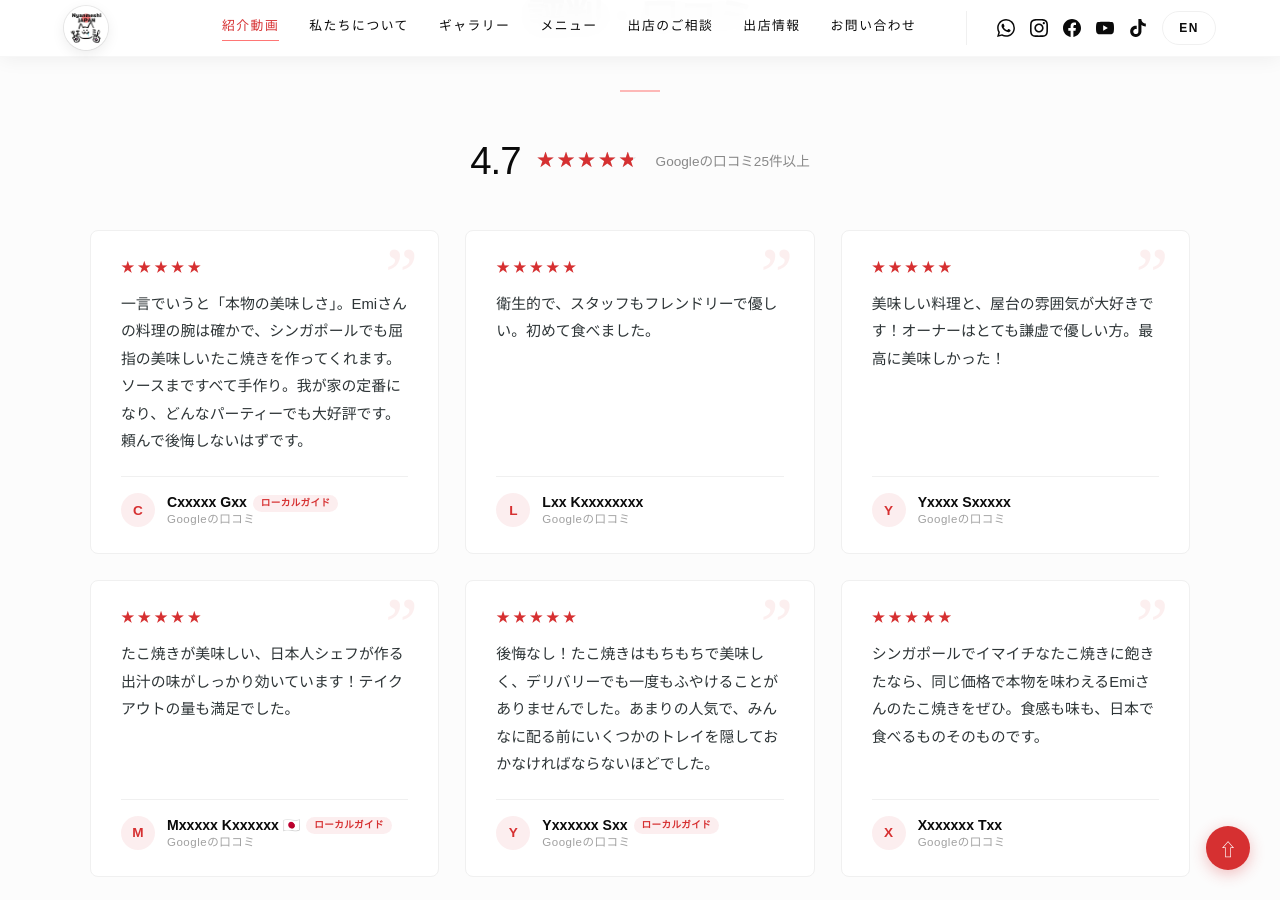
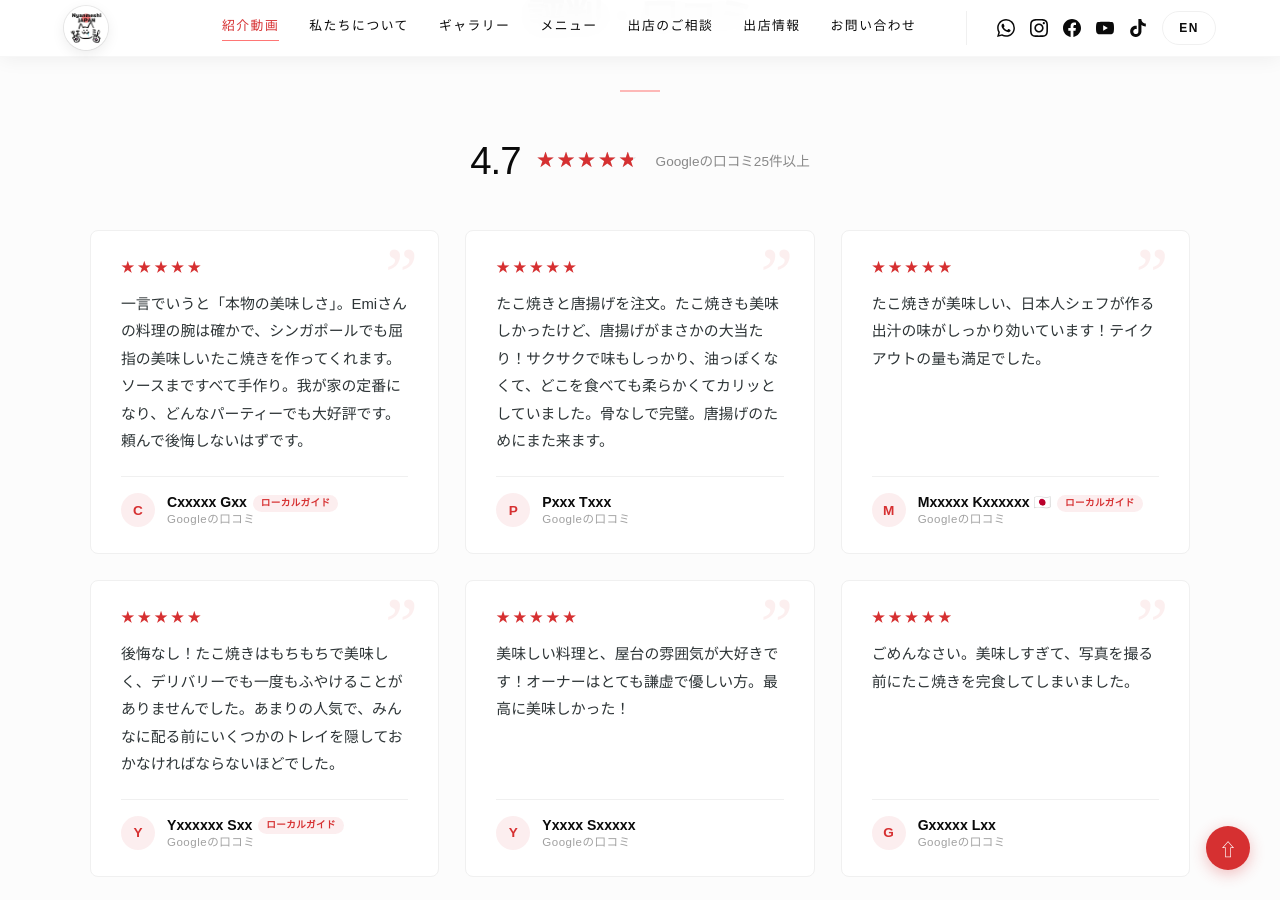
Before and after one commit to DaikiMaekawa2/DaikiMaekawa2.github.io, a Jekyll site: the page built from ja/index.html, in a window 1280 px wide and 900 px high, scrolled down 7622 px. Built offline with Jekyll 4.4.1, drawn with Linux system fonts in a browser that asks for light colours.

Commit message:
Refresh review cards: add karaage and takoyaki quotes, keep 6

```diff
--- a/_data/reviews.yml
+++ b/_data/reviews.yml
@@ -25,14 +25,9 @@
   rating: 5
   local_guide: true
 
-- quote: "Hygienic, friendly & sweet staff. 1st time trying their food."
-  quote_ja: "衛生的で、スタッフもフレンドリーで優しい。初めて食べました。"
-  author: Lxx Kxxxxxxxx
-  rating: 5
-
-- quote: "Lovely food. Love the vibe of the stall! Boss is very humble and kind. Delicious!!!"
-  quote_ja: "美味しい料理と、屋台の雰囲気が大好きです！オーナーはとても謙虚で優しい方。最高に美味しかった！"
-  author: Yxxxx Sxxxxx
+- quote: "Tried the takoyaki and fried chicken. Takoyaki was nice but we didn't expect the fried chicken to be da bombz! It was crispy, tasty, not oily, savoury and every bite was tender and crunchy. Boneless and perfect. Would come back for the fried chicken."
+  quote_ja: "たこ焼きと唐揚げを注文。たこ焼きも美味しかったけど、唐揚げがまさかの大当たり！サクサクで味もしっかり、油っぽくなくて、どこを食べても柔らかくてカリッとしていました。骨なしで完璧。唐揚げのためにまた来ます。"
+  author: Pxxx Txxx
   rating: 5
 
 - quote: "The takoyaki is delicious, with the flavor of dashi made by a Japanese chef! I was also happy with the takeaway portion size."
@@ -50,7 +45,30 @@
   rating: 5
   local_guide: true
 
-- quote: "If you're tired of eating bad takoyaki in Singapore and want the real thing at the same prices, try Emi's takoyaki! Great texture and flavor just like what you can get in Japan."
-  quote_ja: "シンガポールでイマイチなたこ焼きに飽きたなら、同じ価格で本物を味わえるEmiさんのたこ焼きをぜひ。食感も味も、日本で食べるものそのものです。"
-  author: Xxxxxxx Txx
+- quote: "Lovely food. Love the vibe of the stall! Boss is very humble and kind. Delicious!!!"
+  quote_ja: "美味しい料理と、屋台の雰囲気が大好きです！オーナーはとても謙虚で優しい方。最高に美味しかった！"
+  author: Yxxxx Sxxxxx
   rating: 5
+
+- quote: "Sorry guys. I demolished the takoyaki before I was able to take a photo because they were just so delicious."
+  quote_ja: "ごめんなさい。美味しすぎて、写真を撮る前にたこ焼きを完食してしまいました。"
+  author: Gxxxxx Lxx
+  rating: 5
+
+# Benched (Nov 2026): kept 6 so the 3/2/1-column grid fills every row.
+# Uncomment one to swap it back in; keep the live count at 6.
+
+# - quote: "If you're tired of eating bad takoyaki in Singapore and want the real thing at the same prices, try Emi's takoyaki! Great texture and flavor just like what you can get in Japan."
+#   quote_ja: "シンガポールでイマイチなたこ焼きに飽きたなら、同じ価格で本物を味わえるEmiさんのたこ焼きをぜひ。食感も味も、日本で食べるものそのものです。"
+#   author: Xxxxxxx Txx
+#   rating: 5
+
+# - quote: "Hygienic, friendly & sweet staff. 1st time trying their food."
+#   quote_ja: "衛生的で、スタッフもフレンドリーで優しい。初めて食べました。"
+#   author: Lxx Kxxxxxxxx
+#   rating: 5
+
+# - quote: "The best authentic Japanese takoyaki in SG! Super yum and affordable."
+#   quote_ja: "シンガポールで一番本格的な日本のたこ焼き！とても美味しくて、お手頃価格です。"
+#   author: Pxxxxxxx Axxxxxxxx
+#   rating: 5
```
